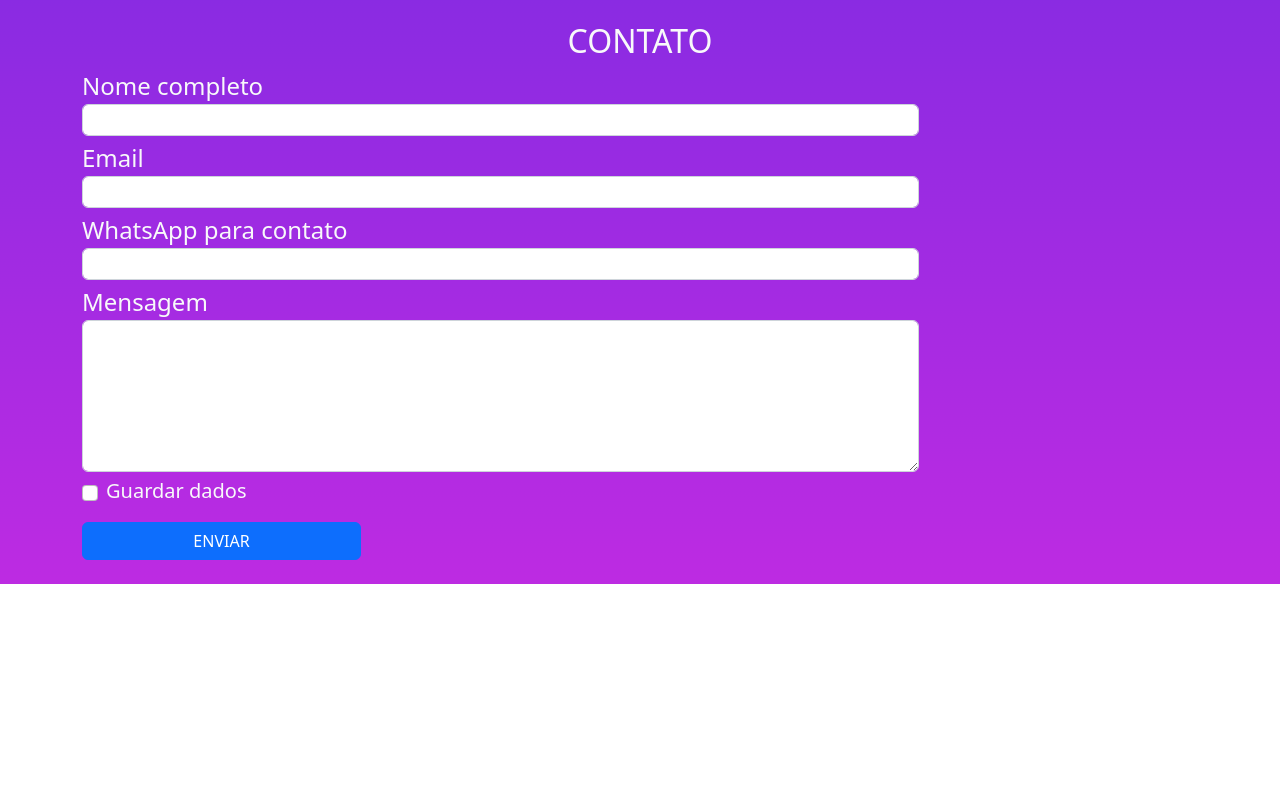
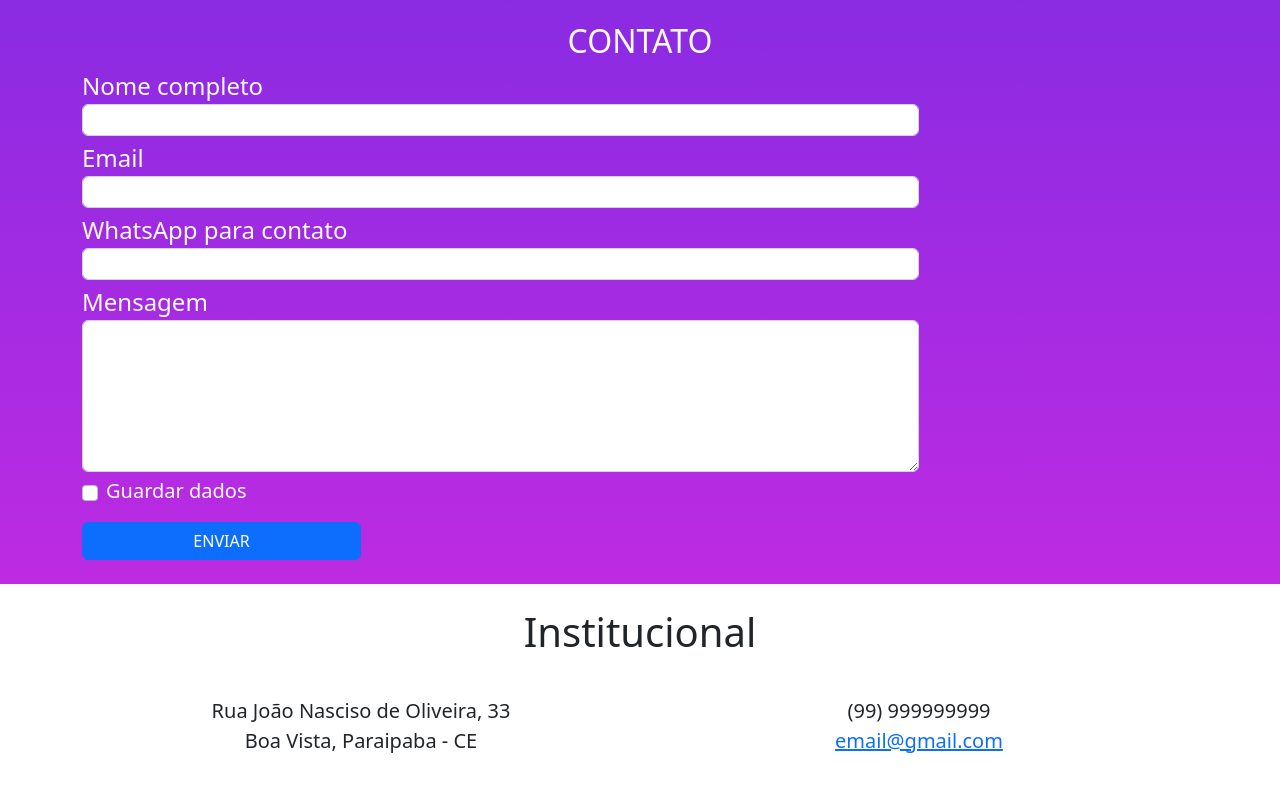
Before and after one commit to BunoQueiroz/mercearia-bootstrap, a website built with Parcel: page src/index.html in a window 1280 px wide. Shown: the part 1435-2223 px from the top of the page. Before the commit the page ends 2019 px from the top, so only its background shows below. Built offline with nearby package versions, Linux system fonts and the light colour scheme; files whose address does not match are found by name.

Commit message:
Desenvolvendo a seção institucional e usando uma cor menos exagerada no body

```diff
--- a/src/index.html
+++ b/src/index.html
@@ -17,7 +17,7 @@
         <button class="navbar-toggler" type="button" data-bs-toggle="collapse" data-bs-target="#navbarNavAltMarkup" aria-controls="navbarNavAltMarkup" aria-expanded="false" aria-label="Toggle navigation">
           <span class="navbar-toggler-icon"></span>
         </button>
-        <div class="collapse navbar-collapse justify-content-end" id="navbarNavAltMarkup">
+        <div class="text-end collapse navbar-collapse justify-content-end" id="navbarNavAltMarkup">
           <div class="navbar-nav">
             <a class="fs-5 nav-link font-header" aria-current="page" href="#">Home</a>
             <a class="fs-5 nav-link disabled font-header">Produtos</a>
@@ -117,6 +117,19 @@
         <button type="submit" class="btn btn-primary text-uppercase col-3">Enviar</button>
       </form>
     </section>
+    <section class="institutional container">
+      <h2 class="text-center fs-1 m-0 py-4">Institucional</h2>
+      <address class="row text-center m-0 py-3 fs-5">
+        <div class="col-12 col-md-6 pb-3">
+          <p class="m-0">Rua João Nasciso de Oliveira, 33</p>
+          <p class="m-0">Boa Vista, Paraipaba - CE</p>
+        </div>
+        <div class="col-12 col-md-6 pb-3">
+          <a class="text-decoration-none text-dark" href="#">(99) 999999999</a><br>
+          <a href="#">email@gmail.com</a>
+        </div>
+      </address>
+    </section>
   </main>
 </body>
 <script src="../node_modules/bootstrap/dist/js/bootstrap.bundle.min.js"></script>
--- a/src/styles/style.css
+++ b/src/styles/style.css
@@ -1,3 +1,7 @@
+body {
+    background-color: #cccccc10;
+}
+
 .logo {
     width: 5rem;
 }
```
